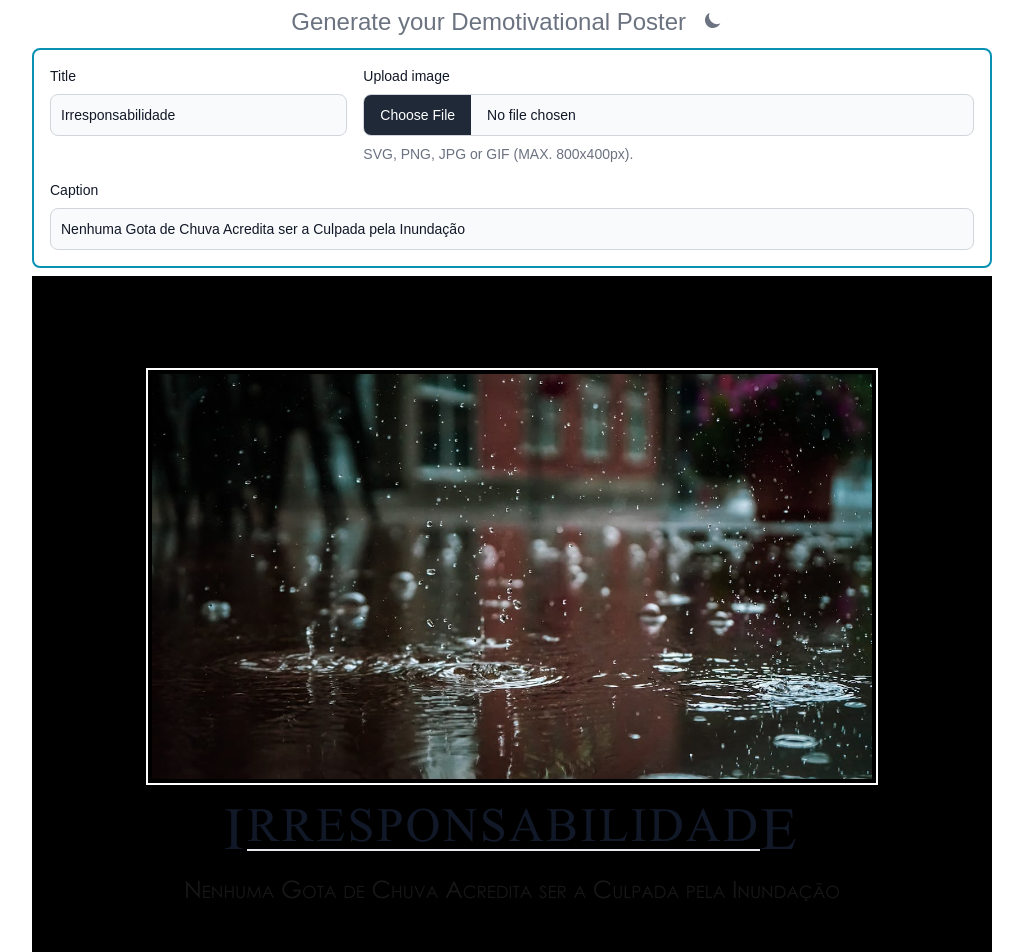
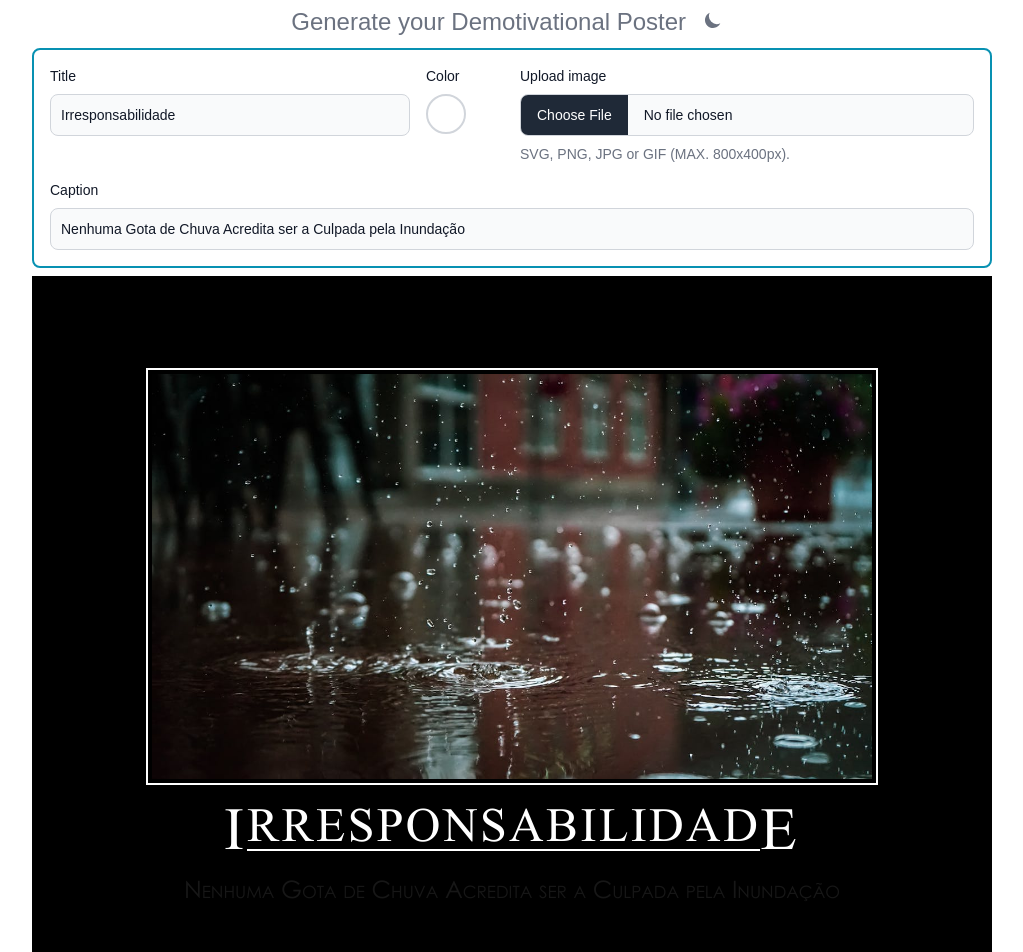
Before and after one commit to shadyueh/demotgen, a Next.js app: page /generator in a window 1280 px wide. Shown: the top 952 px of the page, without its empty margins (128-1151 px from the left). Built offline with nearby package versions, Linux system fonts and the light colour scheme.

Commit message:
feat: cria componente ColorPicker

```diff
--- a/app/generator/page.tsx
+++ b/app/generator/page.tsx
@@ -5,6 +5,7 @@ import Image from "next/image";
 import { useRef, useState } from 'react';
 import localFont from 'next/font/local';
 import * as htmlToImage from 'html-to-image';
+import ColorPicker from '@/components/ColorPicker';
 
 const timesNewRoman = localFont({
   src: '../fonts/times-new-roman.woff',
@@ -22,17 +23,23 @@ export default function DemotivationalPoster() {
   const [posterTitle, setPosterTitle] = useState("Irresponsabilidade")
   const [posterCaption, setPosterCaption] = useState("Nenhuma Gota de Chuva Acredita ser a Culpada pela Inundação")
   const printRef = useRef<HTMLDivElement>(null);
+  const initialColor = '#ffffff'
+  const [selectedColor, setSelectedColor] = useState<string>(initialColor);
 
   // formata titulo do poster
   const formatTitle = (title: string) => {
     return (
       <>
         <span className="inline-block align-top text-6xl tracking-wider leading-[3.5rem] uppercase">{title.substring(0, 1)}</span>
-        <span className="inline-block align-top text-5xl tracking-wider border-b-2 uppercase">{title.substring(1, title.length - 1)}</span>
+        <span className="inline-block align-top text-5xl tracking-wider border-b-2 uppercase" style={{ borderBottomColor: selectedColor }}>{title.substring(1, title.length - 1)}</span>
         <span className="inline-block align-top text-6xl tracking-wider leading-[3.5rem] uppercase">{title.substring(title.length - 1)}</span>
       </>
     )
   }
+
+  const handleColorChange = (color: string) => {
+    setSelectedColor(color);
+  };
 
   const handleDownloadImage = async () => {
     const element = printRef.current as HTMLElement
@@ -56,20 +63,25 @@ export default function DemotivationalPoster() {
         <h1 className="text-2xl text-gray-500 dark:text-white">Generate your Demotivational Poster <DarkThemeToggle /></h1>
 
         <form className="flex flex-col gap-4  min-w-[95%] sm:min-w-[960px] mx-auto p-4 border-2 border-cyan-600 rounded-lg ">
-          <div className="grid gap-4 sm:grid-cols-3">
+          <div className="grid gap-4 sm:grid-cols-10">
 
-            <div className="w-full">
+            <div className="sm:col-span-4">
               <Label htmlFor="base" value="Title" className="mb-2 block" />
               <TextInput id="base" type="text" sizing="md"
                 value={posterTitle} onChange={(e) => setPosterTitle(e.target.value)} />
             </div>
 
-            <div className="sm:col-span-2">
+            <div className="">
+              <Label htmlFor="color-picker" value="Color" className="mb-2 block" />
+              <ColorPicker defaultColor={initialColor} onChange={handleColorChange} />
+            </div>
+
+            <div className="sm:col-span-5">
               <Label htmlFor="file-upload-helper-text" value="Upload image" className="mb-2 block" />
               <FileInput id="file-upload-helper-text" helperText="SVG, PNG, JPG or GIF (MAX. 800x400px)." />
             </div>
 
-            <div className="sm:col-span-3">
+            <div className="sm:col-span-10">
               <Label htmlFor="caption" value="Caption" className="mb-2 block" />
               <TextInput id="caption" type="text" sizing="md" value={posterCaption} onChange={(e) => setPosterCaption(e.target.value)} />
             </div>
@@ -78,8 +90,7 @@ export default function DemotivationalPoster() {
         </form>
 
         <div ref={printRef} className="flex flex-col justify-center items-center w-[960px] h-[720px] bg-black">
-
-          <div className="border-2 border-white w-[732px] h-[417px]">
+          <div className="border-2 w-[732px] h-[417px]" style={{ borderColor: selectedColor }}>
             <div className="border-4 border-transparent w-full h-full" style={{ position: 'relative' }}>
               <Image src={imageFile} alt="image" fill
                 style={{ objectFit: 'cover' }} />
@@ -87,7 +98,7 @@ export default function DemotivationalPoster() {
           </div>
 
           <div className="flex flex-col sm:max-w-[720px] max-h-[184px] justify-around items-center overflow-hidden">
-            <h1 className={`m-4 text-base text-gray-900 dark:text-white ${timesNewRoman.className}`}>
+            <h1 className={`m-4 text-base ${timesNewRoman.className}`} style={{ color: selectedColor }}>
               {formatTitle(posterTitle)}
             </h1>
             <p className={`text-2xl text-center ${centuryGothic.className}`} style={{ fontVariantCaps: "small-caps" }}>{posterCaption}</p>
--- /dev/null
+++ b/components/ColorPicker.tsx
@@ -0,0 +1,39 @@
+import React, { ChangeEvent, useState } from 'react';
+
+interface ColorPickerProps {
+  defaultColor?: string;
+  onChange?: (color: string) => void; // optional callback prop
+}
+
+const ColorPicker = ({ onChange, defaultColor }: ColorPickerProps) => {
+  // default color
+  const defColor = defaultColor ? defaultColor : '#ffffff'
+  const [color, setColor] = useState(defColor)
+
+  const handleChange = (e: ChangeEvent<HTMLInputElement>) => {
+    const newColor = e.target.value;
+    setColor(newColor);
+    if (onChange) {
+      onChange(newColor); // invoke callback if provided
+    }
+  };
+
+  return (
+    <div className="relative">
+      <div
+        className="w-10 h-10 border-2 border-gray-300 dark:border-gray-600 rounded-full cursor-pointer"
+        style={{ backgroundColor: color }}
+      >
+        <input
+          type="color"
+          value={color}
+          onChange={handleChange}
+          className="absolute inset-0 opacity-0 w-10 h-10 cursor-pointer"
+          style={{ backgroundColor: color }}
+        />
+      </div>
+    </div>
+  );
+}
+
+export default ColorPicker;
```
